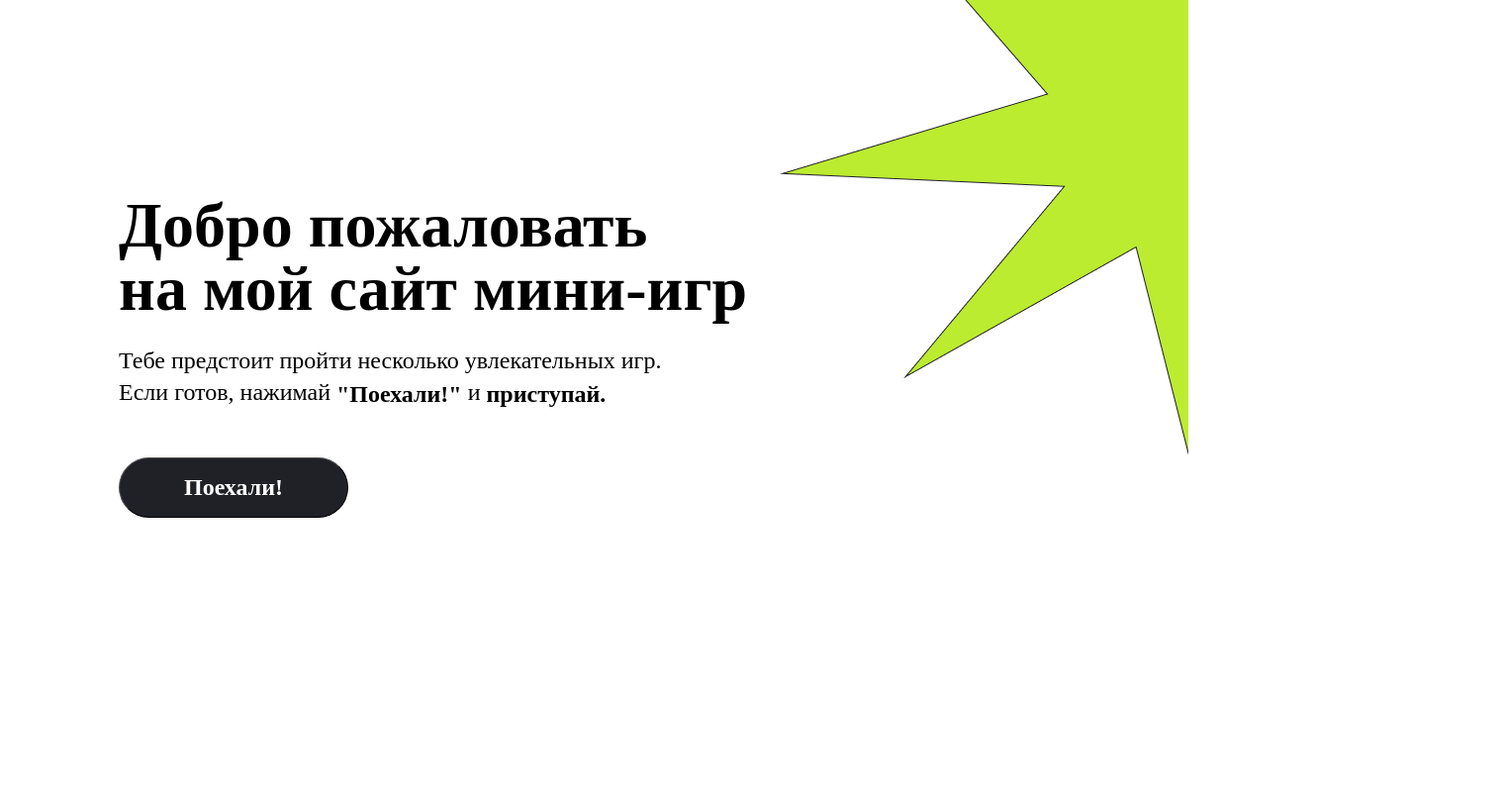
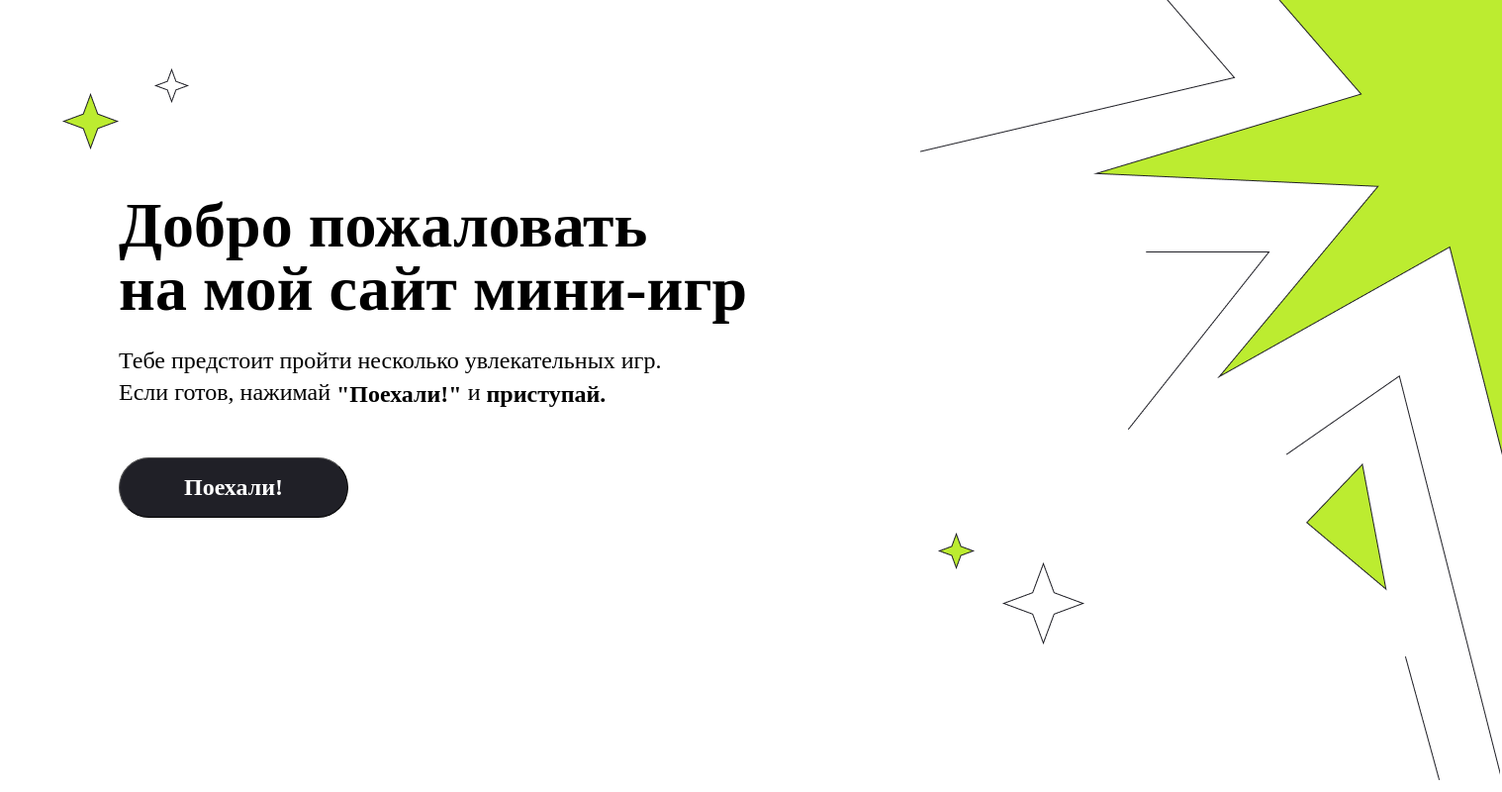
Before and after one commit to Julia-Iv/homework1, a plain HTML site: page index.html in a window 1280 px wide. Shown: the whole page at 99% size, 1518 px wide, since content can reach past the window. Drawn offline with Linux system fonts and the light colour scheme.

Commit message:
add star

```diff
--- a/index.html
+++ b/index.html
@@ -11,6 +11,15 @@
 <body>
     <section class="top">
 <img class="top__vector" src="./image/Vector.png"/>
+<img class="top__star2" src="./image/Star 2.png"/>
+<img class="top__star3" src="./image/Star 3.png"/>
+<img class="top__star5" src="./image/Star 5.png"/>
+<img class="top__star4" src="./image/Star 4.png"/>
+<img class="top__vector4780" src="./image/Vector 4780.png"/>
+<img class="top__vector4781" src="./image/Vector 4781.png"/>
+<img class="top__vector4782" src="./image/Vector 4782.png"/>
+<img class="top__vector4788" src="./image/Vector 4788.png"/>
+<img class="top__vector4791" src="./image/Vector 4791.png"/>
         <div class="top__content">
             <h1 class="top__title">Добро пожаловать
 на мой сайт мини-игр</h1>
--- a/style.css
+++ b/style.css
@@ -13,9 +13,75 @@
 }
 .top__vector {
     position: absolute;
-    background-size: auto;
-    transform: translateX(788px);
+    background-size: cover;
+    border-color: #202027;
+    border: 1px;
+    transform: translateX(1105px);
 }
+.top__star2 {
+    position: absolute;
+    background-size: cover;
+    border-color: #202027;
+    border: 1px;
+    transform: translate(63px, 94px);
+}
+.top__star3 {
+    position: absolute;
+    background-size: cover;
+    border-color: #202027;
+    border: 1px;
+    transform: translate(156px, 69px);
+}
+.top__star5 {
+    position: absolute;
+    background-size: cover;
+    border-color: #202027;
+    border: 1px;
+    transform: translate(948px, 538px);
+}
+.top__star4 {
+    position: absolute;
+    background-size: cover;
+    border-color: #202027;
+    border: 1px;
+    transform: translate(1013px, 568px);
+}
+.top__vector4780 {
+    position: absolute;
+    background-size: cover;
+    border-color: #202027;
+    border: 1px;
+    transform: translateX(930px);
+}
+.top__vector4781 {
+    position: absolute;
+    background-size: cover;
+    border-color: #202027;
+    border: 1px;
+    transform: translate(1140px, 254px);
+}
+.top__vector4782 {
+    position: absolute;
+    background-size: cover;
+    border-color: #202027;
+    border: 1px;
+    transform: translate(1300px, 379px);
+}
+.top__vector4788 {
+    position: absolute;
+    background-size: cover;
+    border-color: #202027;
+    border: 1px;
+    transform: translate(1320px, 468px);
+}
+.top__vector4791 {
+    position: absolute;
+    background-size: cover;
+    border-color: #202027;
+    border: 1px;
+    transform: translate(1420px, 663px);
+}
+
 
 .top__content {
     width: 769px;
```
Also changed, not shown: image/Star 4.png (added).
